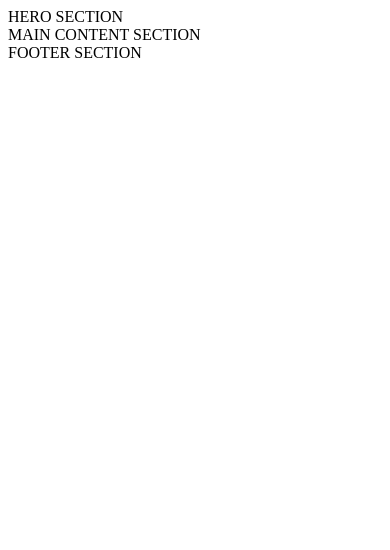
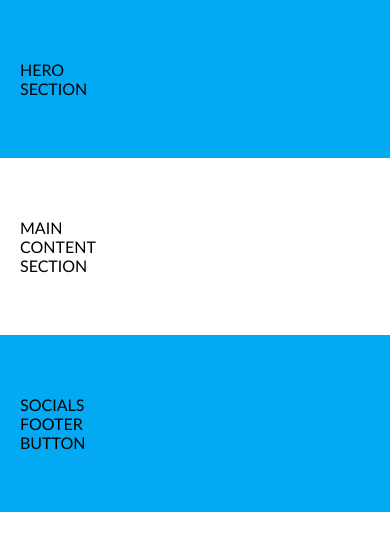
Before and after one commit to amik33/44-grupe-coming-soon, a website: page index.html in a window 390 px wide. Drawn offline with Linux system fonts and the light colour scheme.

Commit message:
Responsive design

```diff
--- a/css/base/base.css
+++ b/css/base/base.css
@@ -0,0 +1,15 @@
+body,
+body * {
+    margin: 0;
+    padding: 0;
+    box-sizing: border-box;
+}
+body {
+    font-family: 'Gill Sans', 'Gill Sans MT', Calibri, 'Trebuchet MS', sans-serif;
+}
+.bg-main {
+    background-color: #03a9f3;
+}
+.bg-secondary {
+    background-color: #ea1e63;
+}
--- a/css/base/layout.css
+++ b/css/base/layout.css
@@ -0,0 +1,53 @@
+.container {
+    width: 100%;
+    padding: 60px 0;
+}
+
+.container > .row {
+    width: 1000px;
+    margin: 0 calc(50% - 500px);
+}
+.container > .row-short {
+    width: 600px;
+    margin: 0 calc(50% - 300px);
+}
+@media ( max-width: 1100px) {
+    .container > .row {
+        width: 800px;
+        margin: 0 calc(50% - 400px);
+    }
+}
+@media ( max-width: 900px) {
+    .container > .row {
+        width: 600px;
+        margin: 0 calc(50% - 300px);
+    }
+}
+@media ( max-width: 700px) {
+    .container > .row
+    .container > .row-short {
+        width: 400px;
+        margin: 0 calc(50% - 200px);
+    }
+}
+
+@media ( max-width: 400px) {
+        .container {
+            padding-right: 20px;
+            padding-left: 20px;
+
+        }
+
+    .container > .row,
+    .container > .row-short  {
+       width: 100px;
+       margin: 0;
+    }
+
+}
+
+
+/* .container {
+display: flex;
+justify-content: center;
+} */
--- a/css/pages/home.css
+++ b/css/pages/home.css
@@ -0,0 +1,10 @@
+/* base */
+
+@import '../base/base.css';
+@import '../base/layout.css';
+
+/* 3rd-party */
+
+/* component */
+
+/* CUSTOM STYLE BELOW THIS COMMENT LINE */
--- a/index.html
+++ b/index.html
@@ -9,15 +9,24 @@
 </head>
 <body>
     <main>
-        <section>
-            HERO SECTION
+        <section class="container bg-main">
+            <div class="row-short">
+                HERO SECTION
+            </div>
         </section>
-        <section>
-            MAIN CONTENT SECTION
+        <section class="container">
+            <div class="row">
+                MAIN CONTENT SECTION
+            </div>
         </section>
     </main>
-    <footer>
-        FOOTER SECTION
+    <footer class="container bg-main">
+        <div class="row">
+            SOCIALS
+        </div>
+        <div class="row-short">
+            FOOTER BUTTON
+        </div>
     </footer>
 </body>
 </html>
```
